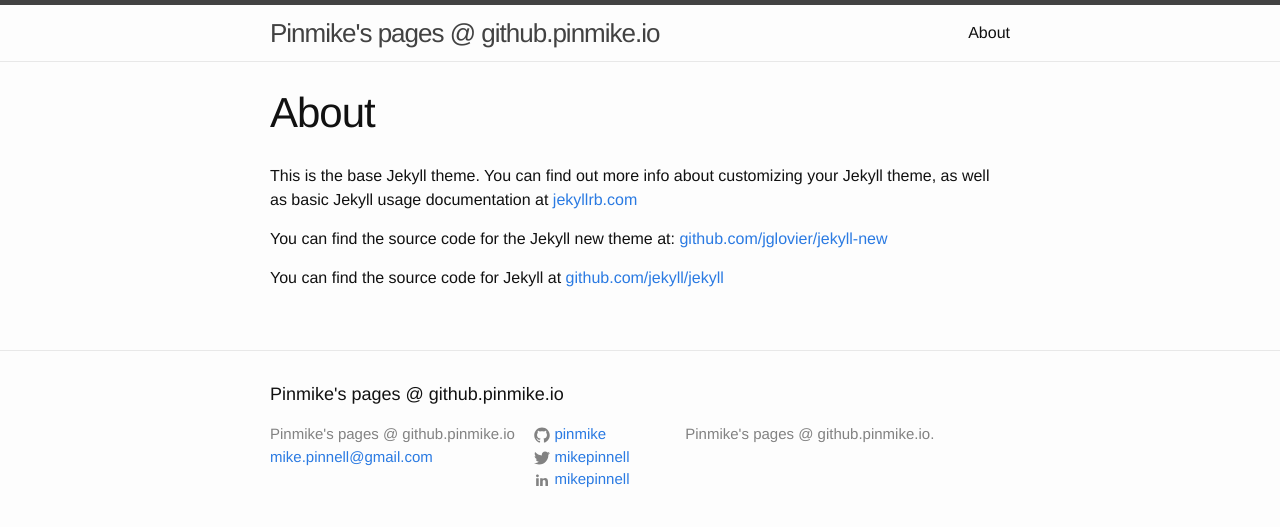
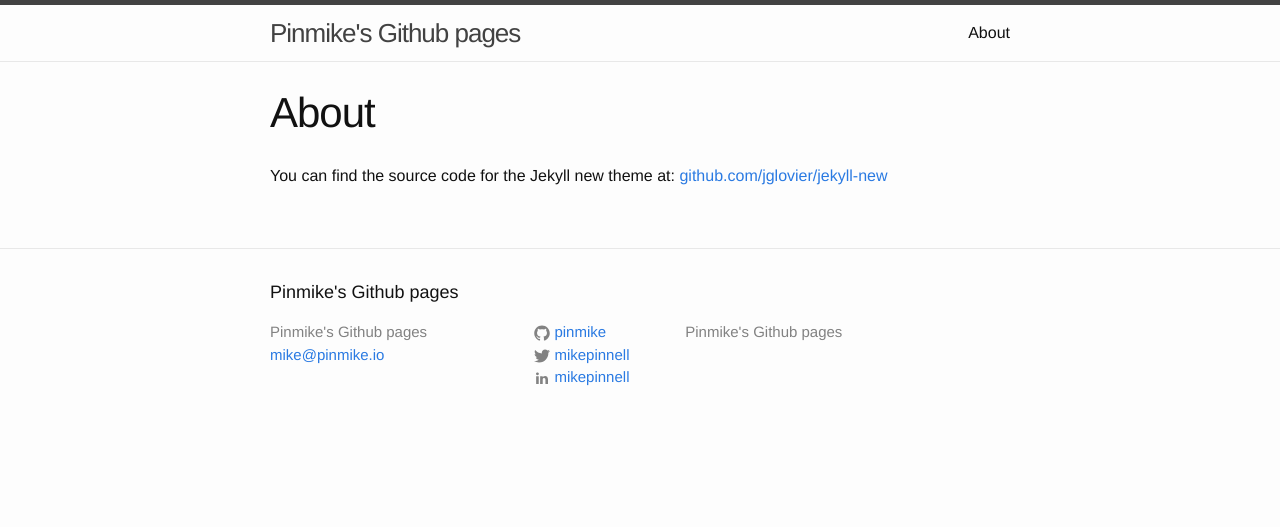
Before and after one commit to pinmike/pinmike.github.io, a Jekyll site: the page built from about.md, in a window 1280 px wide. Shown: the top 527 px of the page. Built offline with Jekyll 4.4.1, drawn with Linux system fonts in a browser that asks for light colours; Markdown is read by kramdown in place of the engine named in the settings.

```diff
--- a/_config.yml
+++ b/_config.yml
@@ -1,7 +1,7 @@
 # Site settings
-title: Pinmike's pages @ github.pinmike.io
-email: mike.pinnell@gmail.com
-description: Pinmike's pages @ github.pinmike.io.
+title: Pinmike's Github pages
+email: mike@pinmike.io
+description: Pinmike's Github pages
 baseurl:
 url: http://github.pinmike.io
 
--- a/about.md
+++ b/about.md
@@ -4,8 +4,4 @@
 permalink: /about/
 ---
 
-This is the base Jekyll theme. You can find out more info about customizing your Jekyll theme, as well as basic Jekyll usage documentation at [jekyllrb.com](http://jekyllrb.com/)
-
 You can find the source code for the Jekyll new theme at: [github.com/jglovier/jekyll-new](https://github.com/jglovier/jekyll-new)
-
-You can find the source code for Jekyll at [github.com/jekyll/jekyll](https://github.com/jekyll/jekyll)
```
Also changed, not shown: 1 other file.
